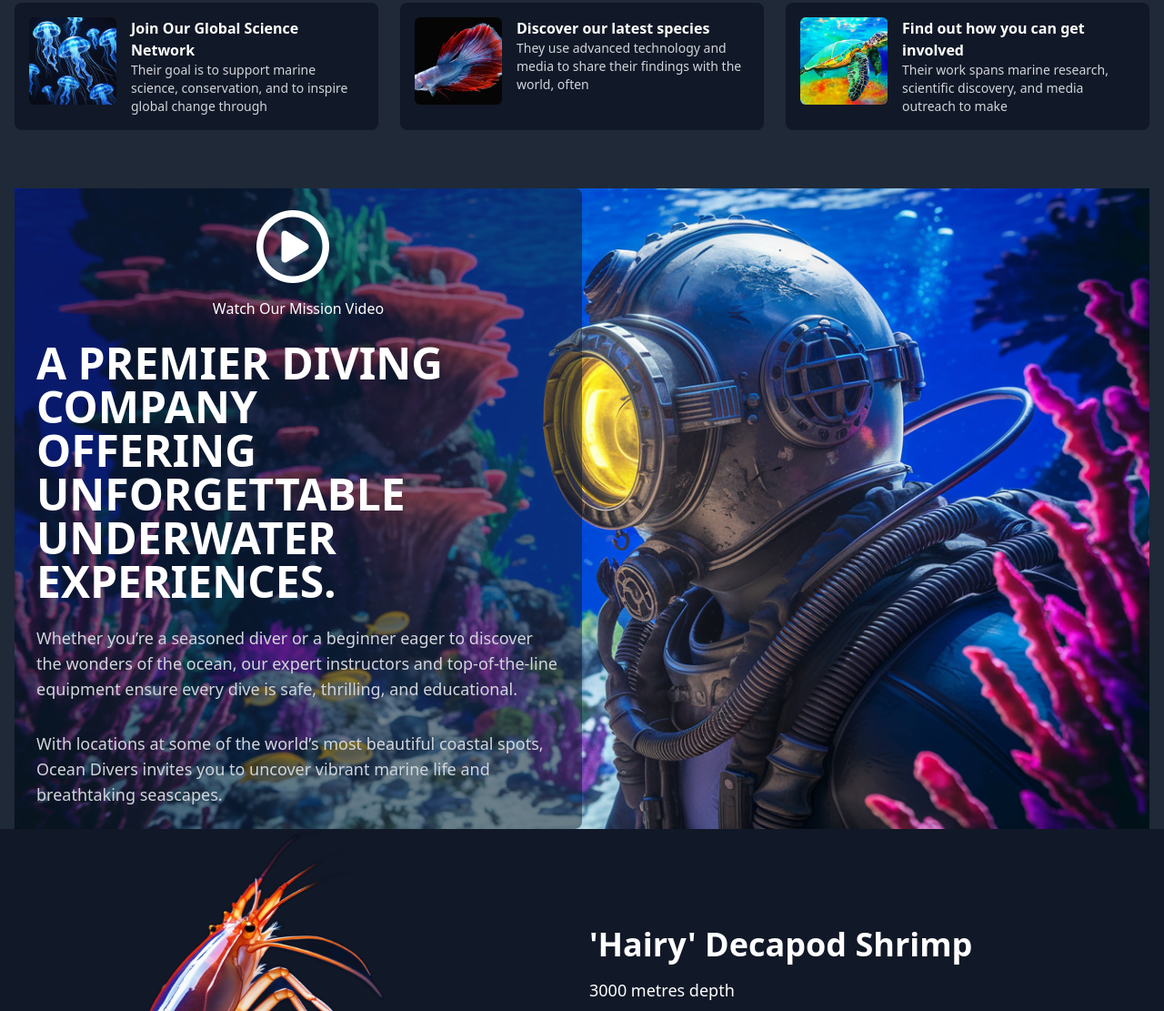
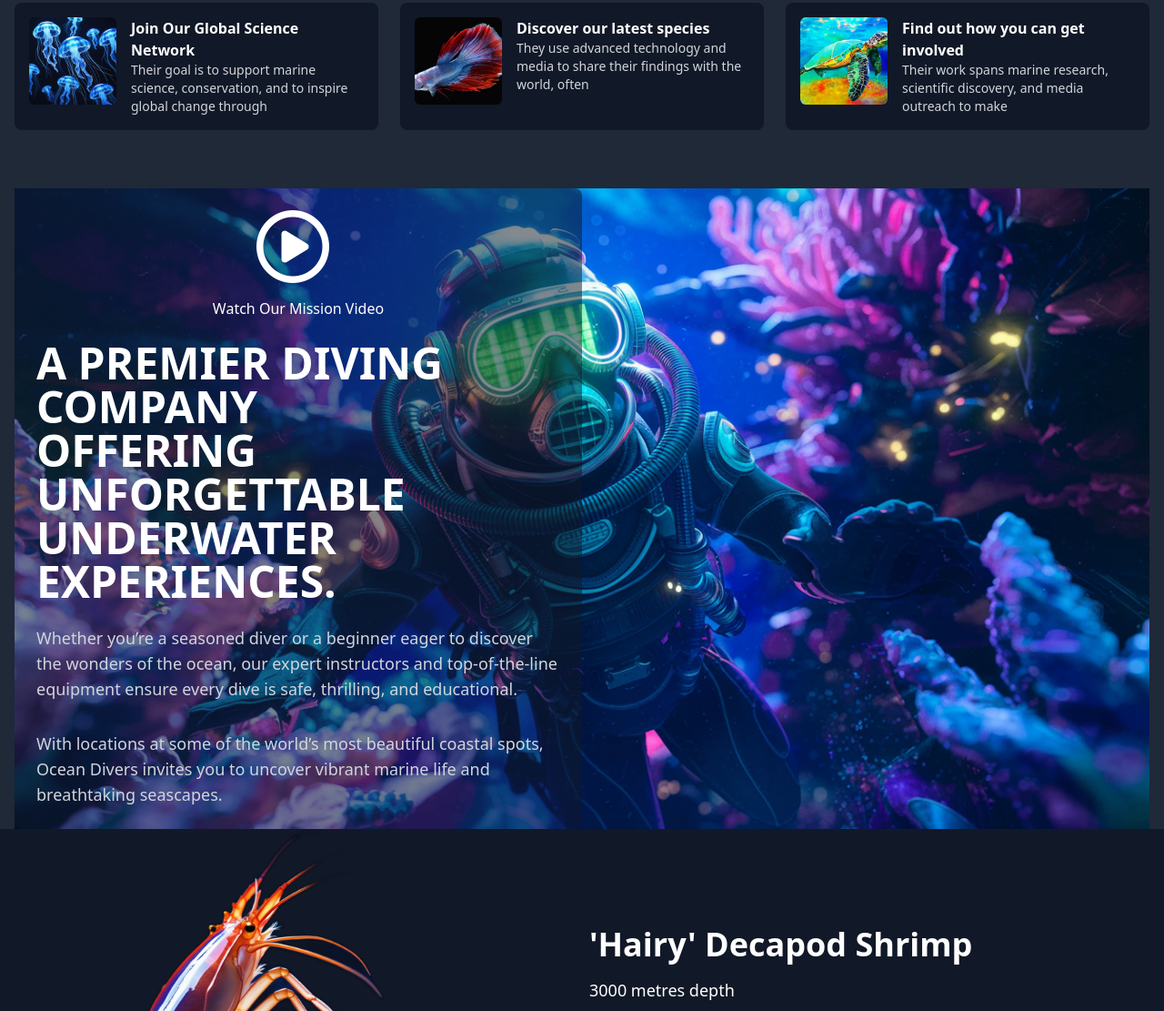
Before and after one commit to shazzad098/Ocean-Website, a website built with Vite: page index.html in a window 1280 px wide. Shown: the part 1631-2742 px from the top of the page at 91% size. Built offline with nearby package versions, Linux system fonts and the light colour scheme; a web font is replaced by a local one.

Commit message:
changed image from diver-3 to diver-2

```diff
--- a/index.html
+++ b/index.html
@@ -187,7 +187,7 @@
             </div>
 
             <div class="grid grid-cols-1 lg:grid-cols-2 items-center w-full h-auto bg-no-repeat bg-center bg-cover"
-     style="background-image: url('/diver-3.webp');">
+     style="background-image: url('/diver-2.webp');">
   <div class="text-white text-center sm:text-left bg-gray-900/50  rounded-lg w-full px-6 py-8 sm:p-6">
 
     <div class="lg:flex sm:fle sm:flex-col items-center justify-center sm:justify-start mb-6">
```
